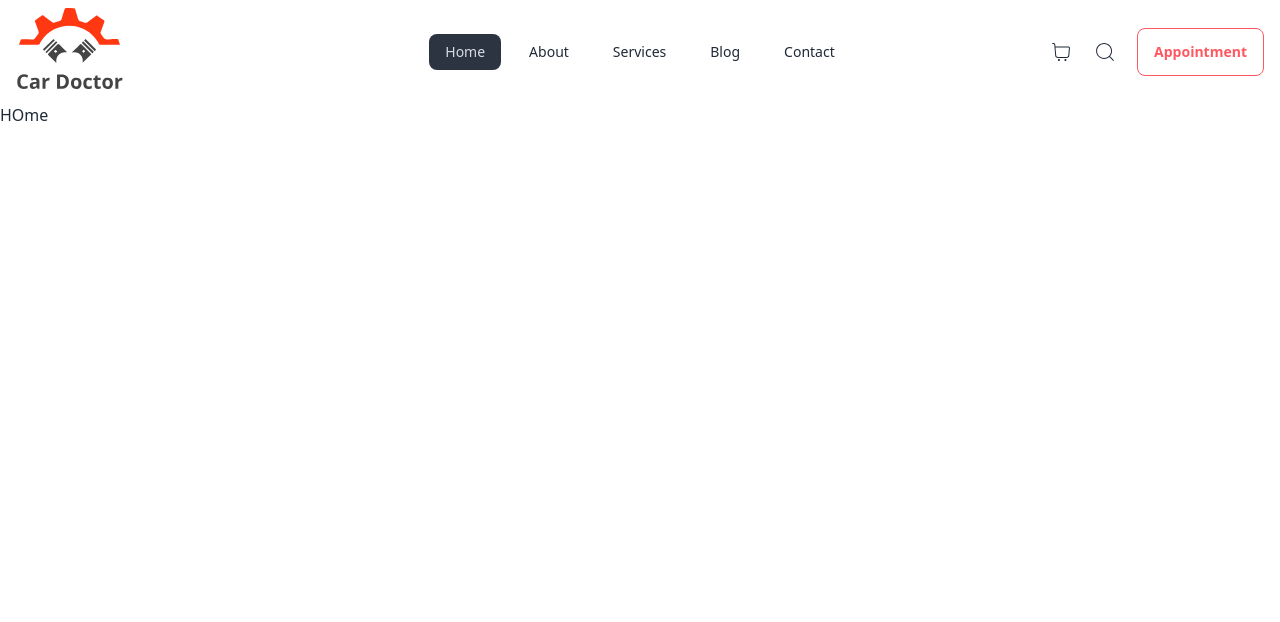
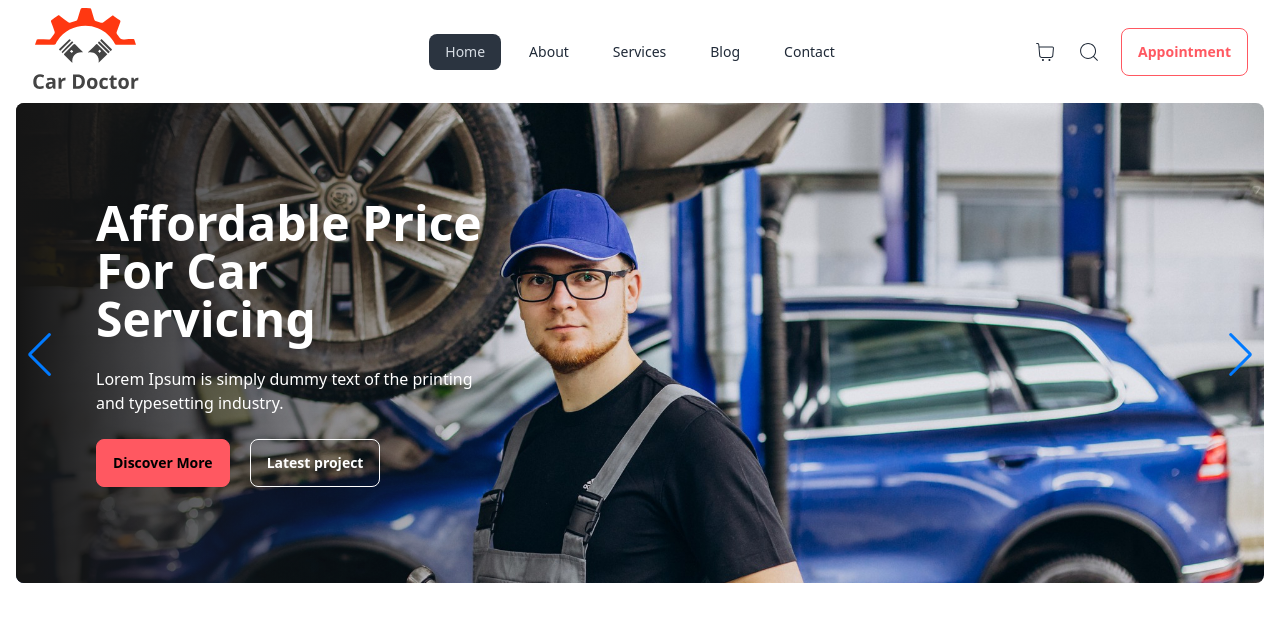
Before and after one commit to towhid046/car-service-client, a React (Vite) app: page / in a window 1280 px wide. Shown: the top 622 px of the page. Built offline with nearby package versions, Linux system fonts and the light colour scheme.

Commit message:
added hero section

```diff
--- a/package.json
+++ b/package.json
@@ -13,7 +13,8 @@
     "react": "^18.2.0",
     "react-dom": "^18.2.0",
     "react-icons": "^5.1.0",
-    "react-router-dom": "^6.23.0"
+    "react-router-dom": "^6.23.0",
+    "swiper": "^11.1.1"
   },
   "devDependencies": {
     "@types/react": "^18.2.66",
--- a/src/Layout/Navbar.jsx
+++ b/src/Layout/Navbar.jsx
@@ -46,7 +46,7 @@ const Navbar = () => {
             </div>
             <ul
               tabIndex={0}
-              className="menu gap-3 menu-sm dropdown-content mt-3 z-[1] p-2 shadow bg-base-100 rounded-box w-52"
+              className="menu gap-3 z-50 menu-sm dropdown-content mt-3 z-[1] p-2 shadow bg-base-100 rounded-box w-52"
             >
               {links}
             </ul>
--- a/src/Layout/Root.jsx
+++ b/src/Layout/Root.jsx
@@ -2,7 +2,7 @@ import { Outlet } from "react-router-dom";
 import Navbar from './Navbar';
 const Root = () => {
   return (
-    <div>
+    <div className="container mx-auto px-4">
       <Navbar/>
       <Outlet />
     </div>
--- /dev/null
+++ b/src/components/unique/AboutUs/AboutUs.jsx
@@ -0,0 +1,11 @@
+
+import
+const AboutUs = () => {
+    return (
+        <div>
+
+        </div>
+    );
+};
+
+export default AboutUs;
--- /dev/null
+++ b/src/components/unique/Hero/Hero.jsx
@@ -0,0 +1,91 @@
+import { Swiper, SwiperSlide } from "swiper/react";
+import "swiper/css";
+import "swiper/css/navigation";
+import { Navigation, Autoplay } from "swiper/modules";
+
+import slide1 from "../../../assets/images/banner/1.jpg";
+import slide2 from "../../../assets/images/banner/2.jpg";
+import slide3 from "../../../assets/images/banner/3.jpg";
+import slide4 from "../../../assets/images/banner/4.jpg";
+import slide5 from "../../../assets/images/banner/5.jpg";
+import slide6 from "../../../assets/images/banner/6.jpg";
+
+const Hero = () => {
+  const slides = [
+    {
+      id: 1,
+      image: slide1,
+      title: "Affordable Price For Car Servicing",
+      description:
+        "There are many variations of passages of Lorem Ipsum available, but the majority have suffered alteration in some form",
+    },
+    {
+      id: 2,
+      image: slide2,
+      title: "Affordable Price For Car Servicing",
+      description:
+        "Lorem Ipsum is simply dummy text of the printing and typesetting industry.",
+    },
+    {
+      id: 3,
+      image: slide3,
+      title: "Affordable Price For Car Servicing",
+      description:
+        "Contrary to popular belief, Lorem Ipsum is not simply random text.",
+    },
+    {
+      id: 4,
+      image: slide4,
+      title: "Affordable Price For Car Servicing",
+      description:
+        'Lorem Ipsum comes from sections 1.10.32 and 1.10.33 of "de Finibus Bonorum et Malorum" (The Extremes of Good and Evil) by Cicero',
+    },
+    {
+      id: 5,
+      image: slide5,
+      title: "Affordable Price For Car Servicing",
+      description:
+        "The standard chunk of Lorem Ipsum used since the 1500s is reproduced below for those interested.",
+    },
+    {
+      id: 6,
+      image: slide6,
+      title: "Affordable Price For Car Servicing",
+      description:
+        "Lorem Ipsum is simply dummy text of the printing and typesetting industry. Lorem Ipsum has been the industry's standard dummy text ever since the 1500s",
+    },
+  ];
+
+  return (
+    <section>
+      <Swiper
+        navigation={true}
+        autoplay={{
+            delay: 2000,
+            disableOnInteraction: false
+        }}
+        modules={[Navigation, Autoplay]}
+        className="mySwiper"
+      >
+        {slides.map((slide) => (
+          <SwiperSlide
+            key={slide}
+            style={{ backgroundImage: `url(${slide.image})` }}
+            className="bg-cover bg-no-repeat  rounded-lg"
+          >
+            <div className="flex flex-col lg:justify-start justify-center  lg:max-w-lg py-24 space-y-6 text-white bg-gradient-to-r from-[rgb(21,21,21)] to-[#01010101] lg:pl-20 px-8 lg:text-left text-center rounded-lg">
+              <h2 className="md:text-5xl text-3xl font-bold">{slide.title}</h2>
+              <p>{slide.description}</p>
+              <div className="flex items-center gap-5 lg:justify-start justify-center">
+                <button className="btn btn-error">Discover More</button>
+                <button className="btn btn-outline text-white">Latest project</button>
+              </div>
+            </div>
+          </SwiperSlide>
+        ))}
+      </Swiper>
+    </section>
+  );
+};
+
+export default Hero;
--- a/src/pages/Blog/Blog.jsx
+++ b/src/pages/Blog/Blog.jsx
@@ -1,4 +1,3 @@
-import React from 'react';
 
 const Blog = () => {
     return (
--- a/src/pages/Home/Home.jsx
+++ b/src/pages/Home/Home.jsx
@@ -1,9 +1,9 @@
-import React from 'react';
+import Hero from './../../components/unique/Hero/Hero';
 
 const Home = () => {
     return (
         <div>
-            HOme
+            <Hero/>
         </div>
     );
 };
```
Also changed, not shown: src/components/unique/hero.css (added), 1 other file (tests, documents, lock files or other folders).
